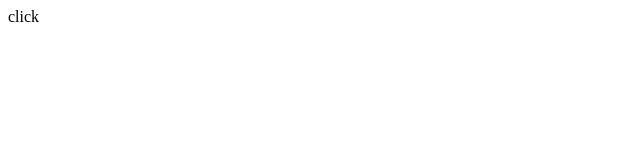
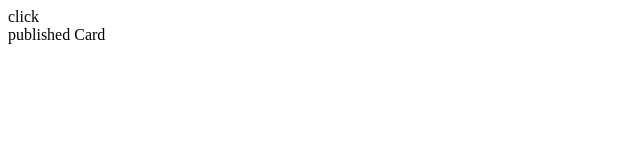
Before and after one commit to HatiOkami/Game-Master-Helper, an Angular app: page /games/published in a window 1280 px wide. Shown: the top 160 px of the page, without its empty margins (0-640 px from the left). Built offline with nearby package versions, Linux system fonts and the light colour scheme.

Commit message:
fix games

```diff
--- a/src/app/features/games/games.module.ts
+++ b/src/app/features/games/games.module.ts
@@ -6,10 +6,9 @@ import { GamesRoutingModule } from './games-routing.module';
 import { GameInformationComponent } from './information/information.component';
 import { GamePersonalComponent } from './personal/personal.component';
 import { GamePublishedComponent } from './published/published.component';
-import { GameRouterComponent } from './re-router/re-router.component';
 
 @NgModule({
-  declarations: [GameInformationComponent, GamePersonalComponent, GamePublishedComponent, GameRouterComponent],
+  declarations: [GameInformationComponent, GamePersonalComponent, GamePublishedComponent],
   imports: [GamesRoutingModule, SharedModule],
   providers: [],
 })
--- a/src/app/features/games/information/information.component.html
+++ b/src/app/features/games/information/information.component.html
@@ -0,0 +1 @@
+information
--- a/src/app/features/games/personal/personal.component.html
+++ b/src/app/features/games/personal/personal.component.html
@@ -0,0 +1 @@
+personal
--- a/src/app/features/games/personal/personal.component.ts
+++ b/src/app/features/games/personal/personal.component.ts
@@ -1,9 +1,14 @@
-import { Component } from '@angular/core';
+import { Component, OnInit } from '@angular/core';
+import { Router } from '@angular/router';
 
 @Component({
   selector: '',
   templateUrl: './personal.component.html',
 })
-export class GamePersonalComponent {
-  constructor() {}
+export class GamePersonalComponent implements OnInit {
+  constructor(private router: Router) {}
+
+  ngOnInit() {
+    this.router.navigate(['/games/published']);
+  }
 }
--- a/src/app/features/games/published/published.component.html
+++ b/src/app/features/games/published/published.component.html
@@ -1 +1,10 @@
-<gm-card [title]="" [body]="" [adds]="" [backgorund]="" (action)="openGame($event)"></gm-card>
+published
+<ng-container *ngFor="let game of games">
+  <gm-card
+    [title]="game.title"
+    [body]="game.description"
+    [adds]="game.adjectives"
+    [backgorund]="game.image"
+    (action)="openGame($event)"
+  >test</gm-card>
+</ng-container>
--- a/src/app/features/games/published/published.component.ts
+++ b/src/app/features/games/published/published.component.ts
@@ -1,12 +1,26 @@
-import { Component } from '@angular/core';
+import { Component, OnInit } from '@angular/core';
 import { Router } from '@angular/router';
+
+import { Game } from '../../../model/entities';
 
 @Component({
   selector: '',
   templateUrl: './published.component.html',
 })
-export class GamePublishedComponent {
+export class GamePublishedComponent implements OnInit {
+  public games: Game[] = [];
   constructor(private router: Router) {}
+
+  ngOnInit() {
+    const gameTest = new Object({
+      id: 1,
+      title: 'test carte',
+      description: 'ceci est une courte description pour tester les cartes de jeux',
+      adjectives: ['test', 'test2'],
+      image: null,
+    }) as Game;
+    this.games.push(gameTest);
+  }
 
   public openGame(id: string) {
     this.router.navigate([`/games/'${id}'`]);
--- a/src/app/features/games/re-router/re-router.component.ts
+++ /dev/null
@@ -1,14 +0,0 @@
-import { Component, OnInit } from '@angular/core';
-import { ActivatedRoute, Router } from '@angular/router';
-
-@Component({
-  selector: '',
-  template: '',
-})
-export class GameRouterComponent implements OnInit {
-  constructor(private router: Router, private route: ActivatedRoute) {}
-
-  ngOnInit() {
-    this.router.navigate(['published'], { relativeTo: this.route });
-  }
-}
```
Also changed, not shown: src/app/features/games/games-routing.module.ts (+3 -5 lines), 2 other files (tests, documents, lock files or other folders).
